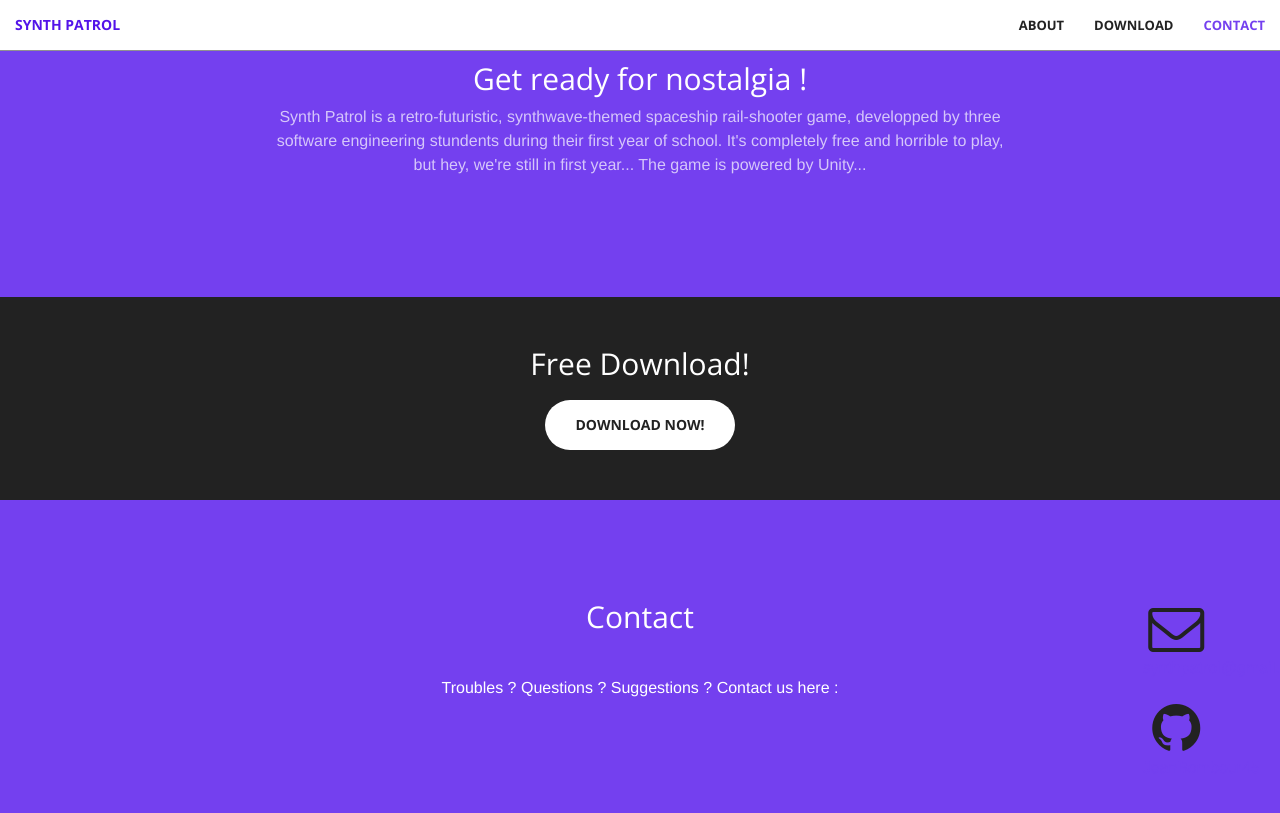
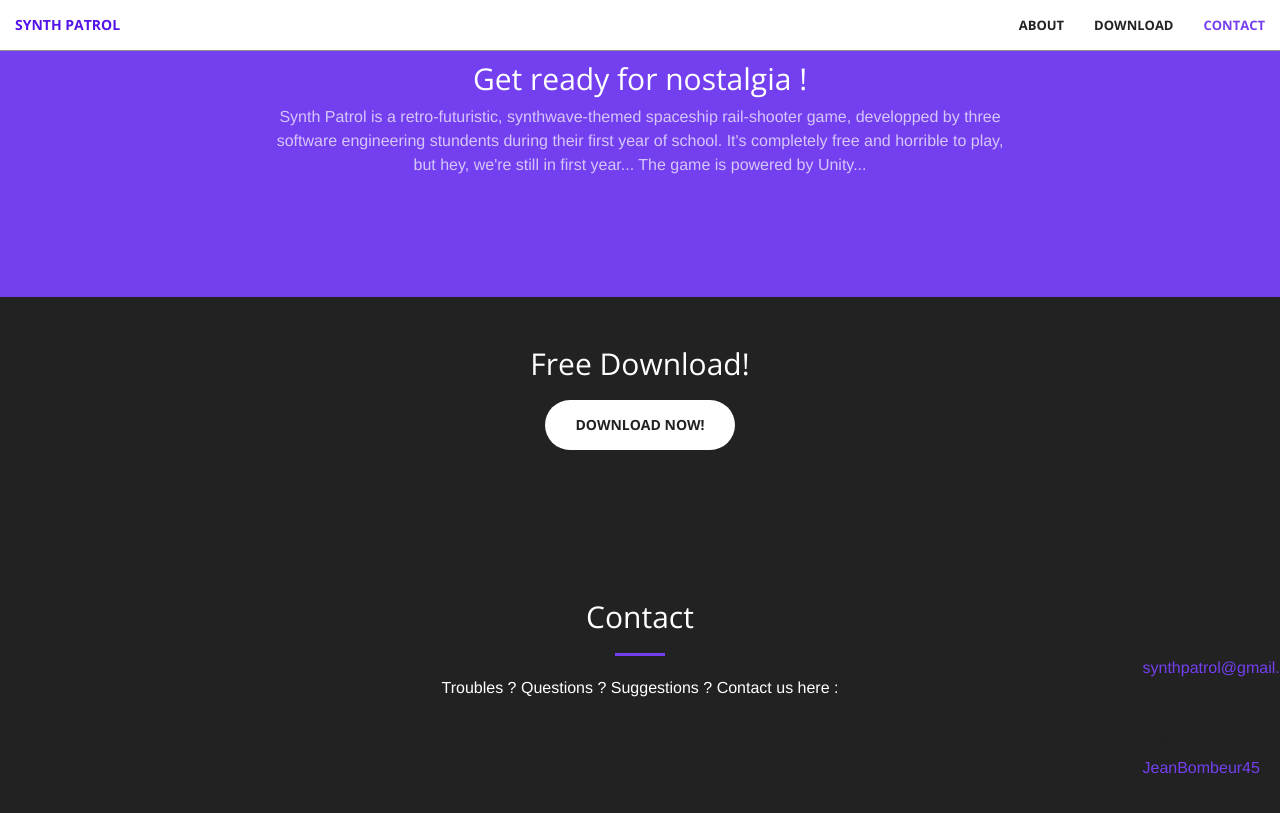
Before and after one commit to JeanBombeur45/Synth-Patrol, a Jekyll site: the page built from index.html, in a window 1280 px wide and 900 px high, scrolled down 938 px. Shown: the top 813 px of the window. Built offline with Jekyll 4.4.1, drawn with Linux system fonts in a browser that asks for light colours.

Commit message:
Update contact.html

```diff
--- a/_includes/contact.html
+++ b/_includes/contact.html
@@ -1,4 +1,4 @@
-<section class="bg-primary" id="contact">
+<section class="bg-dark" id="contact">
     <div class="container">
         <div class="row">
             <div class="col-lg-8 col-lg-offset-2 text-center">
```
